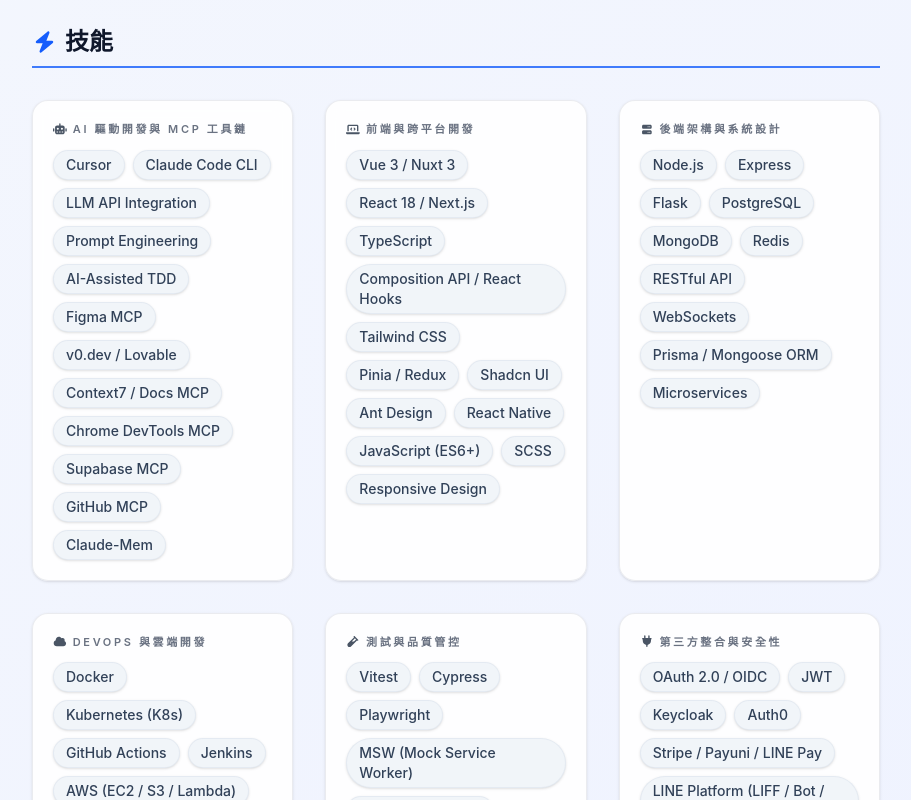
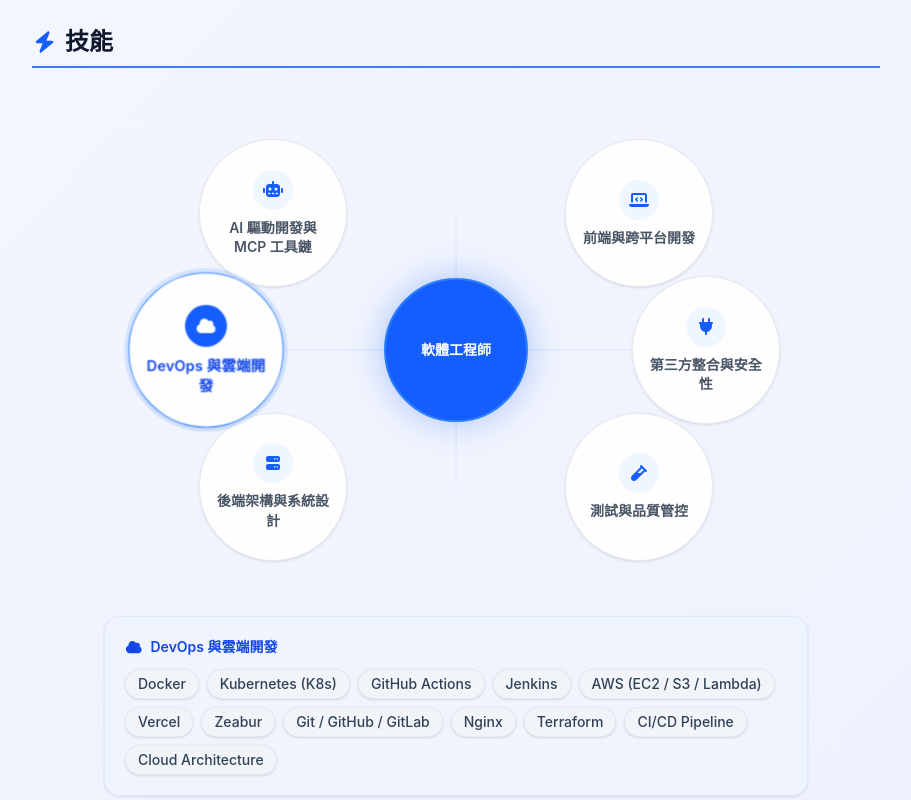
Before and after one commit to snowman12320/snowman12320.github.io, a Vue app: page / in a window 1280 px wide. Shown: the part 2160-2960 px from the top of the page, without its empty margins (184-1095 px from the left). Built offline with nearby package versions, Linux system fonts and the light colour scheme.

Commit message:
feat: 在 TheSkills 中新增技能選擇功能，改進技能顯示邏輯

```diff
--- a/src/components/sections/TheSkills.vue
+++ b/src/components/sections/TheSkills.vue
@@ -1,4 +1,5 @@
 <script setup lang="ts">
+import { computed, ref } from 'vue'
 import type { PropType } from 'vue'
 import { skillCategories as defaultSkillCategories } from '../../data/skills'
 import type { SkillCategory } from '../../types'
@@ -22,26 +23,89 @@ const iconMap: Record<string, ['fas' | 'fab', string]> = {
   vial: ['fas', 'vial'],
   plug: ['fas', 'plug'],
 }
+
+const selectedId = ref('devops-cloud')
+const selectedCategory = computed(() =>
+  skillCategories.find((category) => category.id === selectedId.value) ?? skillCategories[0],
+)
+
+const selectCategory = (category: SkillCategory) => {
+  selectedId.value = category.id
+}
+
+const nodePosition = (id: string) => {
+  // Keep the same six vertices on every screen size; only the node size changes.
+  const positions: Record<string, string> = {
+    'ai-workflows':         'left-[24%] -translate-x-1/2 top-[5%]',
+    'frontend-mobile':      'right-[24%] translate-x-1/2 top-[5%]',
+    'devops-cloud':         'left-[4%] top-1/2 -translate-y-1/2',
+    'third-party':          'right-[4%] top-1/2 -translate-y-1/2',
+    'backend-architecture': 'left-[24%] -translate-x-1/2 bottom-[5%]',
+    'testing-quality':       'right-[24%] translate-x-1/2 bottom-[5%]',
+  }
+  return positions[id] ?? ''
+}
+
+const nodeSize = (id: string) =>
+  id === 'devops-cloud' || id === 'third-party'
+    ? 'w-[25vw] max-w-[128px] sm:max-w-[148px]'
+    : 'w-[29vw] max-w-[148px]'
 </script>
 
 <template>
-  <section id="skills" class="reveal py-16 border-t border-gray-100 dark:border-gray-800">
+  <section id="skills" class="reveal border-t border-gray-100 py-16 dark:border-gray-800">
     <h2 class="section-title flex items-center gap-2">
-      <FaIcon :icon="['fas', 'bolt']" class="text-blue-600 text-xl" />
+      <FaIcon :icon="['fas', 'bolt']" class="text-xl text-blue-600" />
       {{ $t('sections.skills') }}
     </h2>
-    <div class="grid grid-cols-1 md:grid-cols-2 xl:grid-cols-3 gap-6 lg:gap-8">
-      <div
-        v-for="category in skillCategories"
-        :key="category.id"
-        class="flex h-full flex-col rounded-2xl border border-gray-200/80 bg-white/90 p-5 shadow-sm backdrop-blur-sm transition-all hover:-translate-y-0.5 dark:border-gray-700 dark:bg-gray-900/80"
-      >
-        <p class="mb-3 flex items-center gap-1.5 text-[11px] font-semibold uppercase tracking-[0.24em] text-gray-500 dark:text-gray-400">
-          <FaIcon :icon="iconMap[category.icon]" class="w-3.5 text-center text-gray-600 dark:text-gray-400" />
-          {{ lang === 'zh' ? category.title.zh : category.title.en }}
-        </p>
+
+    <!-- One proportional hexagon layout for mobile and desktop -->
+    <div class="relative mx-auto h-[390px] max-w-3xl px-1 py-4 sm:h-[500px] sm:px-8">
+      <!-- Decorative crosshairs -->
+      <div class="pointer-events-none absolute left-1/2 top-1/2 hidden h-px w-[78%] -translate-x-1/2 -translate-y-1/2 bg-gradient-to-r from-transparent via-blue-200 to-transparent dark:via-blue-900 sm:block" />
+      <div class="pointer-events-none absolute left-1/2 top-1/2 hidden h-[78%] w-px -translate-x-1/2 -translate-y-1/2 bg-gradient-to-b from-transparent via-blue-200 to-transparent dark:via-blue-900 sm:block" />
+
+      <div class="relative h-full">
+        <button
+          v-for="category in skillCategories"
+          :key="category.id"
+          type="button"
+          class="skill-node group absolute flex aspect-square flex-col items-center justify-center rounded-full border bg-white/90 p-2 text-center shadow-sm backdrop-blur-sm transition-all duration-300 dark:bg-gray-900/90 sm:w-[22%] sm:p-3"
+          :class="[nodePosition(category.id), nodeSize(category.id), selectedId === category.id
+            ? 'scale-105 border-blue-500 text-blue-700 shadow-[0_0_28px_rgba(59,130,246,0.35)] ring-4 ring-blue-500/15 dark:border-blue-400 dark:text-blue-300'
+            : 'border-gray-200 text-gray-600 hover:scale-105 hover:border-blue-300 hover:text-blue-600 dark:border-gray-700 dark:text-gray-300 dark:hover:border-blue-700 dark:hover:text-blue-400' ]"
+          :aria-pressed="selectedId === category.id"
+          @click="selectCategory(category)"
+        >
+          <span class="mb-1 flex h-8 w-8 items-center justify-center rounded-full transition-colors sm:mb-2 sm:h-10 sm:w-10"
+            :class="selectedId === category.id ? 'bg-blue-600 text-white dark:bg-blue-500' : 'bg-blue-50 text-blue-600 dark:bg-blue-950/70 dark:text-blue-400'">
+            <FaIcon :icon="iconMap[category.icon]" class="text-base" />
+          </span>
+          <span class="text-[10px] font-semibold leading-snug sm:text-sm">
+            {{ lang === 'zh' ? category.title.zh : category.title.en }}
+          </span>
+        </button>
+      </div>
+
+      <!-- Center circle remains in the middle of the hexagon -->
+      <div class="absolute left-1/2 top-1/2 flex -translate-x-1/2 -translate-y-1/2 items-center justify-center">
+        <div class="flex h-28 w-28 flex-col items-center justify-center rounded-full border-2 border-blue-500 bg-blue-600 px-3 text-center text-white shadow-[0_0_34px_rgba(37,99,235,0.35)] dark:border-blue-400 dark:bg-blue-700 sm:h-36 sm:w-36 sm:px-4">
+          <span class="text-sm font-bold leading-tight">
+            {{ $t('profile.title') }}
+          </span>
+        </div>
+      </div>
+    </div>
+
+    <!-- Skills panel — outside the fixed-height hex container -->
+    <div class="mx-auto mt-4 max-w-3xl px-4 sm:px-8">
+      <div class="rounded-2xl border border-blue-100 bg-blue-50/70 p-5 shadow-sm dark:border-blue-900/70 dark:bg-blue-950/30">
+        <div class="mb-3 flex items-center gap-2 text-sm font-semibold text-blue-700 dark:text-blue-300">
+          <FaIcon :icon="iconMap[selectedCategory.icon]" />
+          {{ lang === 'zh' ? selectedCategory.title.zh : selectedCategory.title.en }}
+        </div>
         <div class="flex flex-wrap gap-2">
-          <span v-for="skill in category.skills" :key="skill" class="badge">{{ skill }}</span>
+          <span v-for="skill in selectedCategory.skills" :key="skill" class="badge">{{ skill }}</span>
         </div>
       </div>
     </div>
```
